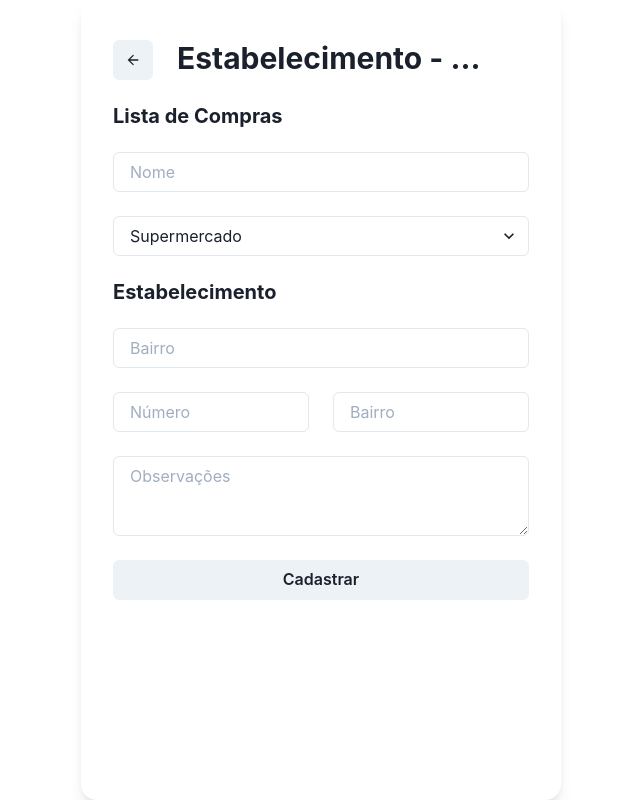
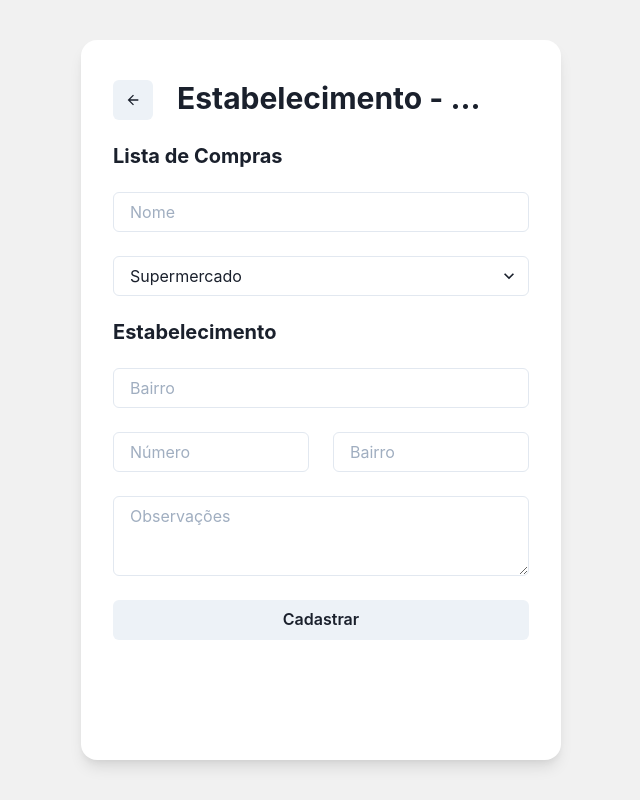
Before and after one commit to danieljpgo/my-grocery-list, a Next.js app: page /grocery/create in a window 1280 px wide. Shown: the whole page, without its empty margins (319-959 px from the left). Built offline with nearby package versions, Linux system fonts and the light colour scheme.

Commit message:
feat: re-exporting chakra ui components

```diff
--- a/src/common/components/Container.tsx
+++ b/src/common/components/Container.tsx
@@ -12,6 +12,7 @@ export default function Container({ children }: ContainerProps) {
         display: 'grid',
         placeItems: 'center',
         height: '100vh',
+        backgroundColor: '#f1f1f1',
       }}
     >
       <ContainerChakra
@@ -24,6 +25,8 @@ export default function Container({ children }: ContainerProps) {
           height: '100%',
           width: '100%',
           maxWidth: '480px',
+          maxHeight: '720px',
+          backgroundColor: 'white',
         }}
       >
         {children}
--- /dev/null
+++ b/src/common/components/Divider.tsx
@@ -0,0 +1,5 @@
+import { Divider as DividerChakra } from '@chakra-ui/react';
+
+export default function Divider() {
+  return <DividerChakra />;
+}
--- /dev/null
+++ b/src/common/components/Spacer.tsx
@@ -0,0 +1,5 @@
+import { Spacer as SpacerChakra } from '@chakra-ui/react';
+
+export default function Spacer() {
+  return <SpacerChakra />;
+}
--- a/src/common/components/Text.tsx
+++ b/src/common/components/Text.tsx
@@ -1,16 +1,16 @@
-import { Text as TextChakra } from '@chakra-ui/react'
+import { Text as TextChakra } from '@chakra-ui/react';
 
 type TextProps = {
   children: string;
   as?: 'p' | 'span';
   bold?: boolean;
   truncated?: boolean;
-}
+};
 
 export default function Text({ children, as = 'p', truncated, bold }: TextProps) {
   return (
     <TextChakra fontWeight={bold ? 'bold' : 'normal'} as={as} isTruncated={truncated}>
       {children}
     </TextChakra>
-  )
+  );
 }
--- a/src/common/components/index.ts
+++ b/src/common/components/index.ts
@@ -1,4 +1,9 @@
 export { default as Container } from './Container';
+export { default as Header } from './Header';
 export { default as Title } from './Title';
 export { default as Text } from './Text';
 export { default as IconButtonLink } from './IconButtonLink';
+export { default as Stack } from './Stack';
+export { default as Shelf } from './Shelf';
+export { default as Spacer } from './Spacer';
+export { default as Divider } from './Divider';
```
